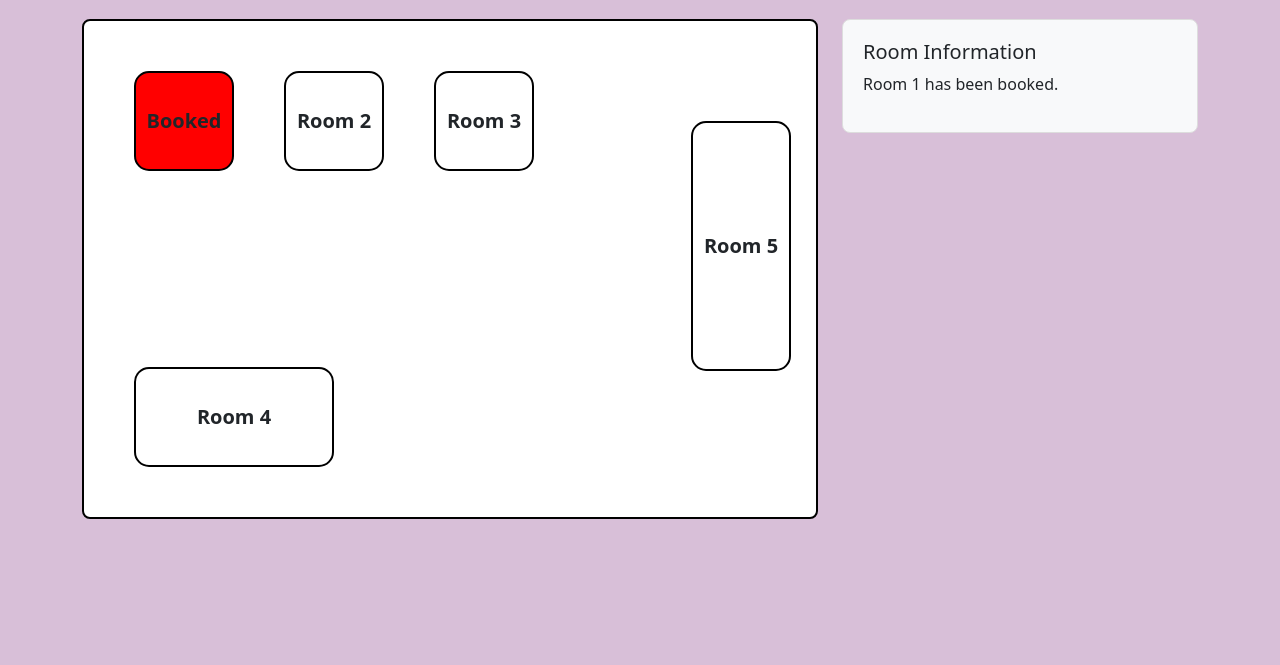
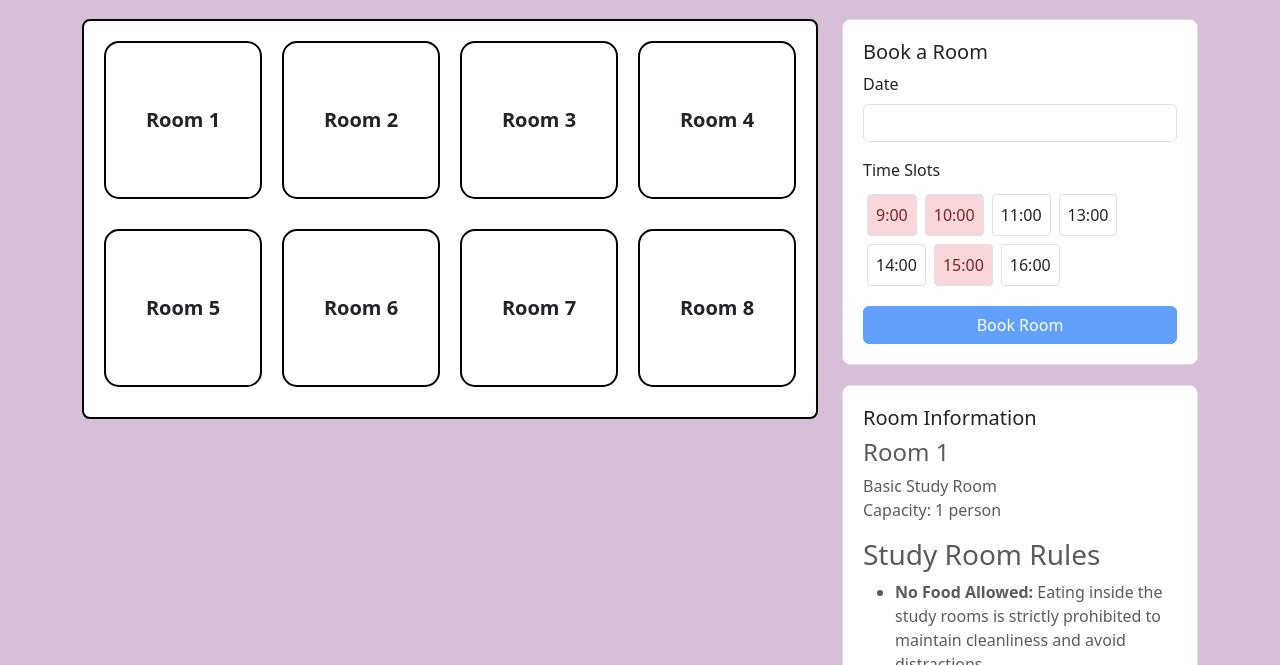
Before and after one commit to Eberechi-N/Library-UI-Revamp, a website: page html/roomreservation.html in a window 1280 px wide. Both pictures are taken after a click on the element "Room 1". Shown: the part 135-800 px from the top of the page. Drawn offline with nearby package versions, Linux system fonts and the light colour scheme.

Commit message:
coding room reservation; added date and time, along with more rooms

```diff
--- /dev/null
+++ b/css/homepage.css
@@ -0,0 +1,107 @@
+body {
+    font-family: Arial, sans-serif;
+}
+
+
+.carousel-image {
+    max-height: 400px; /* Limit the max height of carousel images */
+    max-width: 600px; /* Set a max width to prevent excessive widening */
+    margin: 0 auto; /* Center the image */
+    object-fit: contain; /* Maintain aspect ratio without stretching */
+}
+
+@media (max-width: 768px) {
+    .carousel-image {
+        max-height: 200px; /* Reduce the image height on smaller screens */
+    }
+}
+
+/* Other existing styles */
+.browser-frame {
+    background-color: #f0f0f0;
+    border-bottom: 1px solid #ccc;
+    padding: 10px;
+}
+
+.browser-buttons {
+    display: inline-block;
+}
+
+.browser-button {
+    width: 12px;
+    height: 12px;
+    display: inline-block;
+    margin-right: 5px;
+    border-radius: 50%;
+}
+
+.back { background-color: #ff5f56; }
+.forward { background-color: #ffbd2e; }
+.home { background-color: #27c93f; }
+
+.address-bar {
+    display: inline-block;
+    width: calc(100% - 150px);
+    background-color: white;
+    padding: 5px 10px;
+    margin-left: 10px;
+    border-radius: 5px;
+}
+
+.nav-menu {
+    background-color: #f8f9fa;
+    padding: 10px 0;
+}
+
+.nav-menu .nav-link {
+    color: #000;
+}
+
+.nav-menu .nav-item:first-child .nav-link {
+    background-color: #007bff;
+    color: white;
+}
+
+.main-content {
+    padding: 50px 0;
+}
+
+h1 {
+    font-size: 3.5rem;
+    font-weight: bold;
+    margin-bottom: 30px;
+}
+
+.book-icon {
+    width: 200px;
+    height: 200px;
+    position: relative;
+    margin: 0 auto 50px;
+}
+
+.book-page {
+    width: 150px;
+    height: 150px;
+    border: 2px solid #000;
+    position: absolute;
+    top: 25px;
+    left: 25px;
+}
+
+.page1 { transform: rotate(-12deg); }
+.page2 { transform: rotate(-6deg); }
+.page3 { transform: rotate(0deg); }
+.page4 { transform: rotate(6deg); }
+.page5 { transform: rotate(12deg); }
+
+.action-buttons .btn {
+    margin: 0 10px;
+}
+
+
+/* Extra large devices (large desktops, 1200px and up) */
+@media (min-width: 1200px) {
+    .container text-center {
+        max-width: 1140px;
+    }
+}
--- a/html/roomreservation.html
+++ b/html/roomreservation.html
@@ -6,9 +6,9 @@
     <title>Reserve a Study Room</title>
     <!-- Bootstrap CSS -->
     <link
-      href="https://cdn.jsdelivr.net/npm/bootstrap@5.3.0/dist/css/bootstrap.min.css"
-      rel="stylesheet"
-    />
+    href="https://cdn.jsdelivr.net/npm/bootstrap@5.3.0/dist/css/bootstrap.min.css" rel="stylesheet" />
+    <link rel="stylesheet"
+    href="https://cdn.jsdelivr.net/npm/flatpickr/dist/flatpickr.min.css">
     <style>
       body{
           background-color:thistle;
@@ -17,42 +17,69 @@
             background-color: rgb(222, 161, 222);
         }
         #floorplan {
-        position: relative;
+            display: grid;
+            grid-template-columns: repeat(auto-fit, minmax(150px, 1fr));
+            gap: 20px;
+            padding: 20px;
             border: 2px solid #000;
             border-radius: 8px;
             background-color: white;
+            min-height: 400px;
+            max-height: 800px;
+            overflow-y: auto;
         }
         .room {
-        position: absolute;
             border: 2px solid #000;
             cursor: pointer;
             transition: transform 0.2s;
             display: flex;
             align-items: center;
             justify-content: center;
-        font-size: 14px;
             text-align: center;
             border-radius: 15px;
             font-weight: bold;
             font-size: 1.25rem;
+            aspect-ratio: 1 / 1;
+            padding: 10px;
         }
         .room:hover {
-        transform: scale(1.1);
-        font-size: 1.20rem;
-      }
-      .room:hover::after {
-        text-decoration: underline;
-        font-weight: bold;
+            transform: scale(1.05);
         }
         .room.booked {
             background-color: red !important;
             cursor: not-allowed;
         }
-      #info-box {
-        background-color: #f8f9fa;
+        #info-box, #booking-box {
+            background-color: #ffffff;
             border: 1px solid #ddd;
             border-radius: 8px;
             padding: 20px;
+            margin-bottom: 20px;
+        }
+        .time-slot {
+            cursor: pointer;
+            padding: 8px;
+            margin: 4px;
+            border: 1px solid #dee2e6;
+            border-radius: 4px;
+            text-align: center;
+        }
+        .time-slot:hover {
+            background-color: #f8f9fa;
+        }
+        .time-slot.selected {
+            background-color: #0d6efd;
+            color: white;
+        }
+        .time-slot.unavailable {
+            background-color: #f8d7da;
+            color: #842029;
+            cursor: not-allowed;
+        }
+        @media (max-width: 768px) {
+            #floorplan {
+                grid-template-columns: repeat(auto-fit, minmax(100px, 1fr));
+            }
         }
     </style>
 </head>
@@ -75,7 +102,7 @@
                         <a class="nav-link active" href="roomreservation.html">Rooms</a>
                     </li>
                     <li class="nav-item">
-                      <a class="nav-link" href="#">Services</a>
+                        <a class="nav-link" href="services.html">Services</a>
                     </li>
                     <li class="nav-item">
                         <a class="nav-link" href="search.html">Search</a>
@@ -88,128 +115,82 @@
         </div>
     </nav>
 
-
     <div class="container my-4">
         <h1 class="text-center mb-4">Reserve a Study Room</h1>
         <div class="row">
             <!-- Floor Plan -->
-        <div class="col-md-8">
-          <div id="floorplan" style="width: 100%; height: 500px">
-            <!-- Room 1 -->
-            <div
-              class="room"
-              id="room1"
-              style="
-                text-align: center;
-                vertical-align: middle;
-                line-height: 90px;
-                top: 50px;
-                left: 50px;
-                width: 100px;
-                height: 100px;
-                background-color: #ffffff;
-              "
-            >
-              Room 1
-            </div>
-            <!-- Room 2 -->
-            <div
-              class="room"
-              id="room2"
-              style="
-                text-align: center;
-                vertical-align: middle;
-                line-height: 90px;
-                top: 50px;
-                left: 200px;
-                width: 100px;
-                height: 100px;
-                background-color: #ffffff;
-              "
-            >
-              Room 2
-            </div>
-
-
-            <!-- Room 3 -->
-            <div
-              class="room"
-              id="room3"
-              style="
-                text-align: center;
-                vertical-align: middle;
-                line-height: 90px;
-                top: 50px;
-                left: 350px;
-                width: 100px;
-                height: 100px;
-                background-color: #ffffff;
-              "
-            >
-              Room 3
-            </div>
-
-
-            <!-- Room 4 -->
-            <div
-              class="room"
-              id="room4"
-              style="
-                text-align: center;
-                vertical-align: middle;
-                line-height: 90px;
-                bottom: 50px;
-                left: 50px;
-                width: 200px;
-                height: 100px;
-                background-color: #ffffff;
-              "
-            >
-              Room 4
-            </div>
-            <!-- Room 5 -->
-            <div
-              class="room"
-              id="room5"
-              style="
-                text-align: center;
-                vertical-align: middle;
-                line-height: 200px;
-                top: 100px;
-                right: 25px;
-                width: 100px;
-                height: 250px;
-                background-color: #ffffff;
-              "
-            >
-              Room 5
+            <div class="col-lg-8 mb-4">
+                <div id="floorplan">
+                    <div class="room" id="room1">Room 1</div>
+                    <div class="room" id="room2">Room 2</div>
+                    <div class="room" id="room3">Room 3</div>
+                    <div class="room" id="room4">Room 4</div>
+                    <div class="room" id="room5">Room 5</div>
+                    <div class="room" id="room6">Room 6</div>
+                    <div class="room" id="room7">Room 7</div>
+                    <div class="room" id="room8">Room 8</div>
                 </div>
             </div>
+            <!-- Booking and Information Box -->
+            <div class="col-lg-4">
+                <div id="booking-box">
+                    <h5>Book a Room</h5>
+                    <div class="mb-3">
+                        <label class="form-label">Date</label>
+                        <input type="text" class="form-control" id="datePicker">
                     </div>
-        <!-- Information Box -->
-        <div class="col-md-4">
+                    <div class="mb-3">
+                        <label class="form-label">Time Slots</label>
+                        <div id="timeSlots" class="d-flex flex-wrap">
+                        </div>
+                    </div>
+                    <button class="btn btn-primary w-100" id="bookButton" disabled>Book Room</button>
+                </div>
                 <div id="info-box">
                     <h5>Room Information</h5>
-            <p id="room-info">Click on a room to view details.</p>
+                    <p id="room-info" class="text-muted">Click on a room to view details.</p>
                 </div>
             </div>
         </div>
     </div>
 
-
-
+    <!-- Confirmation Modal -->
+    <div class="modal fade" id="confirmationModal" tabindex="-1">
+        <div class="modal-dialog">
+            <div class="modal-content">
+                <div class="modal-header">
+                    <h5 class="modal-title">Booking Confirmation</h5>
+                    <button type="button" class="btn-close" data-bs-dismiss="modal"></button>
+                </div>
+                <div class="modal-body" id="confirmationDetails">
+                </div>
+                <div class="modal-footer">
+                    <button type="button" class="btn btn-secondary" data-bs-dismiss="modal">Close</button>
+                </div>
+            </div>
+        </div>
+    </div>
 
     <!-- Bootstrap Bundle with Popper -->
     <script src="https://cdn.jsdelivr.net/npm/bootstrap@5.3.0/dist/js/bootstrap.bundle.min.js"></script>
+    <script src="https://cdn.jsdelivr.net/npm/flatpickr"></script>
     <script>
-      // Room data
-      const roomDetails = {
-        room1: "Room 1: Basic Study Room \n Capacity: 1 person.",
-        room2: "Room 2: Basic Study Room  \n Capacity: 1 person.",
-        room3: "Room 3: Basic Study Room \n Capacity: 1 person.",
-        room4: "Room 4: Two Person Study Room \n Capacity: 2 person.",
-        room5: "Room 5: Conference Room \n Capacity: 8 person.\n",
-      };
+        document.addEventListener('DOMContentLoaded', function() {
+            const rooms = [
+                { id: 'room1', name: 'Room 1', capacity: 1, description: 'Basic Study Room' },
+                { id: 'room2', name: 'Room 2', capacity: 1, description: 'Basic Study Room' },
+                { id: 'room3', name: 'Room 3', capacity: 1, description: 'Basic Study Room' },
+                { id: 'room4', name: 'Room 4', capacity: 2, description: 'Two Person Study Room' },
+                { id: 'room5', name: 'Room 5', capacity: 8, description: 'Conference Room' },
+                { id: 'room6', name: 'Room 6', capacity: 1, description: 'Quiet Study Room' },
+                { id: 'room7', name: 'Room 7', capacity: 1, description: 'Quiet Study Room' },
+                { id: 'room8', name: 'Room 8', capacity: 4, description: 'Group Study Room' }
+            ];
+
+            let selectedRoom = null;
+            let selectedDate = null;
+            let selectedTime = null;
+
             const rules = `
                 <h3>Study Room Rules</h3>
                 <ul>
@@ -220,45 +201,115 @@
                     <li><strong>Report Any Spills or Issues:</strong> Notify staff immediately if you accidentally bring in food or drinks and cause a spill.</li>
                 </ul>
             `;
-      // Add hover and click event listeners
-      document.querySelectorAll(".room").forEach((room) => {
-        const originalText = room.textContent;
-        const roomInfo = roomDetails[room.id];
 
-
-        // Hover effect: Change text to "Book Now"
-        room.addEventListener("mouseenter", () => {
-          if (!room.classList.contains("booked")) {
-            room.textContent = "Book Now";
-            document.getElementById("room-info").innerHTML = roomInfo + rules;
+            // Initialize Flatpickr
+            const datePicker = flatpickr("#datePicker", {
+                minDate: "today",
+                dateFormat: "Y-m-d",
+                onChange: function(selectedDates) {
+                    selectedDate = selectedDates[0];
+                    generateTimeSlots();
+                    updateBookButton();
                 }
             });
 
+            // Generate time slots
+            function generateTimeSlots() {
+                const timeSlotsContainer = document.getElementById('timeSlots');
+                timeSlotsContainer.innerHTML = '';
 
-        // Hover out: Revert to original text
-        room.addEventListener("mouseleave", () => {
-          if (!room.classList.contains("booked")) {
-            room.textContent = originalText;
+                const times = ['9:00', '10:00', '11:00', '13:00', '14:00', '15:00', '16:00'];
+
+                times.forEach(time => {
+                    const slot = document.createElement('div');
+                    slot.className = 'time-slot';
+                    slot.textContent = time;
+
+                    // Randomly make some slots unavailable
+                    if (Math.random() < 0.3) {
+                        slot.classList.add('unavailable');
+                    } else {
+                        slot.addEventListener('click', () => selectTimeSlot(slot, time));
+                    }
+
+                    timeSlotsContainer.appendChild(slot);
+                });
+            }
+
+            // Handle room selection
+            rooms.forEach(room => {
+                const roomElement = document.getElementById(room.id);
+                roomElement.addEventListener('click', () => {
+                    selectedRoom = room;
+
+                    // Update UI
+                    document.querySelectorAll('.room').forEach(r => r.classList.remove('selected'));
+                    roomElement.classList.add('selected');
+
+                    // Show room details
+                    const roomInfo = document.getElementById('room-info');
+                    roomInfo.innerHTML = `
+                        <h4>${room.name}</h4>
+                        <p>${room.description}<br>Capacity: ${room.capacity} ${room.capacity > 1 ? 'people' : 'person'}</p>
+                        ${rules}
+                    `;
+
+                    updateBookButton();
+                });
+
+                // Hover effects
+                roomElement.addEventListener('mouseenter', () => {
+                    if (!roomElement.classList.contains('booked')) {
+                        roomElement.textContent = 'Book Now';
                     }
                 });
 
+                roomElement.addEventListener('mouseleave', () => {
+                    if (!roomElement.classList.contains('booked')) {
+                        roomElement.textContent = room.name;
+                    }
+                });
+            });
 
-        // Click event: Book the room
-        room.addEventListener("click", () => {
-          if (room.classList.contains("booked")) {
-            document.getElementById(
-              "room-info"
-            ).textContent = `Room ${room.id.slice(-1)} is already booked.`;
-            return;
+            // Handle time slot selection
+            function selectTimeSlot(slot, time) {
+                document.querySelectorAll('.time-slot').forEach(s => s.classList.remove('selected'));
+                slot.classList.add('selected');
+                selectedTime = time;
+                updateBookButton();
             }
 
+            // Update book button state
+            function updateBookButton() {
+                const bookButton = document.getElementById('bookButton');
+                bookButton.disabled = !(selectedRoom && selectedDate && selectedTime);
+            }
 
-          room.classList.add("booked");
-          room.textContent = "Booked";
-          document.getElementById(
-            "room-info"
-          ).textContent = `Room ${room.id.slice(-1)} has been booked.`;
+            // Handle booking
+            document.getElementById('bookButton').addEventListener('click', () => {
+                const confirmationDetails = document.getElementById('confirmationDetails');
+                confirmationDetails.innerHTML = `
+                    <div class="mb-3">
+                        <strong>Room:</strong> ${selectedRoom.name}<br>
+                        <strong>Date:</strong> ${selectedDate.toLocaleDateString()}<br>
+                        <strong>Time:</strong> ${selectedTime}<br>
+                        <strong>Capacity:</strong> ${selectedRoom.capacity} ${selectedRoom.capacity > 1 ? 'people' : 'person'}
+                    </div>
+                    <div class="alert alert-success">
+                        Your room has been successfully reserved!
+                    </div>
+                `;
+
+                new bootstrap.Modal(document.getElementById('confirmationModal')).show();
+
+                // Mark room as booked
+                const roomElement = document.getElementById(selectedRoom.id);
+                roomElement.classList.add('booked');
+                roomElement.textContent = 'Booked';
             });
+
+            // Generate initial time slots
+            generateTimeSlots();
         });
     </script>
 </body>
```
Also changed, not shown: html/services.html (added). Lines whose indentation alone changed are shown as unchanged.
